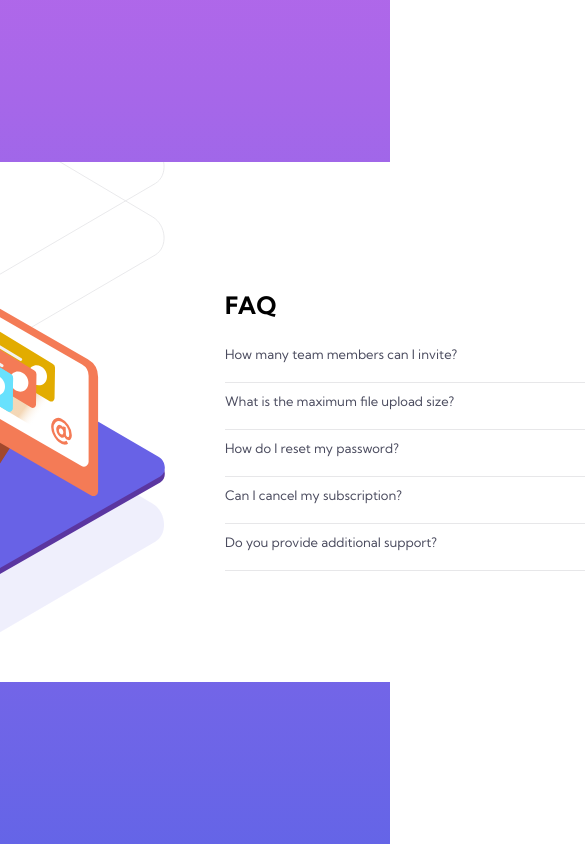
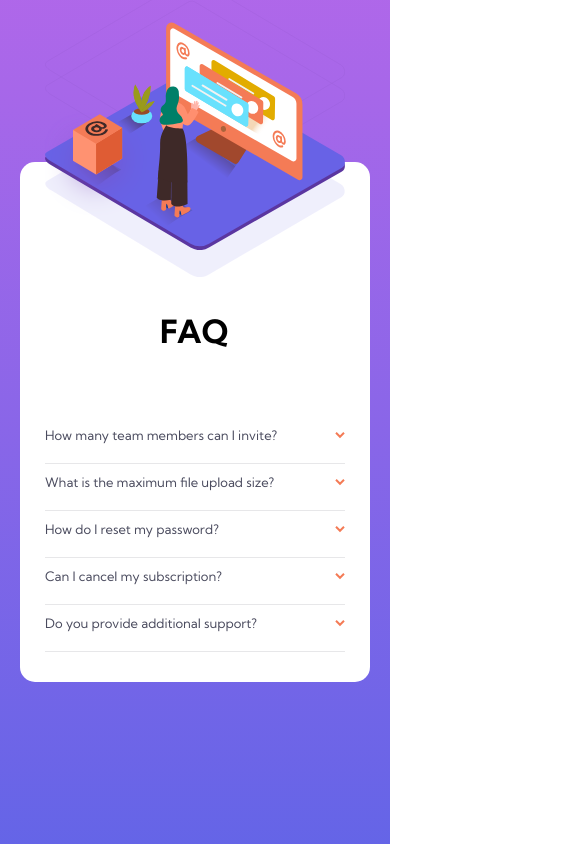
Before and after one commit to peeyush-shivam/faq_accordion, a React (Vite) app: page / in a window 390 px wide. Shown: the top 844 px of the page, 585 px wide, since content can reach past the window. Built offline with nearby package versions, Linux system fonts and the light colour scheme.

Commit message:
Add responsive

```diff
--- a/index.html
+++ b/index.html
@@ -4,7 +4,7 @@
     <meta charset="UTF-8" />
     <link rel="icon" type="image/svg+xml" href="/vite.svg" />
     <meta name="viewport" content="width=device-width, initial-scale=1.0" />
-    <title>Vite + React</title>
+    <title>FAQ Accordion</title>
   </head>
   <body>
     <div id="root"></div>
--- a/src/style.css
+++ b/src/style.css
@@ -21,17 +21,14 @@ body {
 
 .bg-ques{
     display: flex;
-    width: 920px;
+    width: fit-content;
     height: 520px;
     background-color: white;
     border-radius: 15px;
     justify-content: space-around;
     align-items: center;
     word-wrap: none;
-}
-
-.bg-ques-child{
-    flex: 1;
+    overflow: visible;
 }
 
 .bg-ques-child.img{
@@ -54,7 +51,7 @@ body {
     right: 72px;
 }
 
-.box > img{
+.box {
     height: 191px;
     width: 184px;
     position: relative;
@@ -64,8 +61,8 @@ body {
 
 .ques{
     margin-bottom: 10px;
-    width: 400px;
-    display: flex;
+    width: 27vw;
+    display: inline-flex;
     justify-content: space-between;
     align-items: center;
     color: hsl(237, 12%, 33%);
@@ -74,7 +71,7 @@ body {
 }
 
 .ans{
-    width: 380px;
+    width: 26vw;
     color: hsl(240, 6%, 50%);
     padding-bottom: 5px;
 }
@@ -85,13 +82,85 @@ body {
 }
 
 .bg-ques-child.quest {
-    width: 400px;
+    width: 27vw;
+    margin-right: 35px;
 }
 
+h1{
+    font-size: 32px;
+    position: absolute;
+    bottom: 500px;
+}
 .q-a{
-    width: 400px;
+    position: relative;
+    top: 50px;
+    width: 27vw;
     display: flex;
     flex-direction: column;
     padding: 10px 0px 10px 0px;
     border-bottom: 1px solid hsl(240, 5%, 91%);
 }
+
+@media (max-width:1080px)  {
+
+    .bg-ques{
+        display: flex;
+        flex-direction: column;
+        width: 350px;
+        position: absolute;
+    }
+    .bg-ques-child.img{
+        width: 300px;
+        height: 300px;
+        background-size: 300px 300px;
+        background-position: 0px 0px;
+        position: absolute;
+        top: -185px;
+        /* background: yellowgreen; */
+    }
+    .women-desktop{
+        overflow: visible;
+        /* background: yellow; */
+        /* background: transparent; */
+    }
+    .women-desktop > img{
+        position: relative;
+        right: 0px;
+        bottom: 40px;
+        width: 300px;
+    }
+    .box{
+        height: 105px;
+        width: 105px;
+        position: relative;
+        bottom: 95px;
+        right: 0px;
+        /* background: violet; */
+    }
+    .box > img{
+        width: 105px;
+        height: 105px;
+    }
+    .bg-ques-child.quest{
+        position: absolute;
+        width: 300px;
+        bottom: 40px;
+        margin: auto;
+    }
+    h1{
+        position: absolute;
+        bottom: 270px;
+        margin-left: 115px;
+    }
+    .ques{
+        width: 300px;
+    }
+    .ans{
+        width: 280px;
+    }
+    .q-a{
+        width: 300px;
+        position: relative;
+        top: 10px;
+    }
+ }
```
